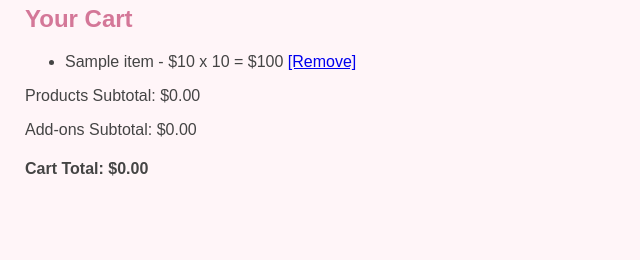
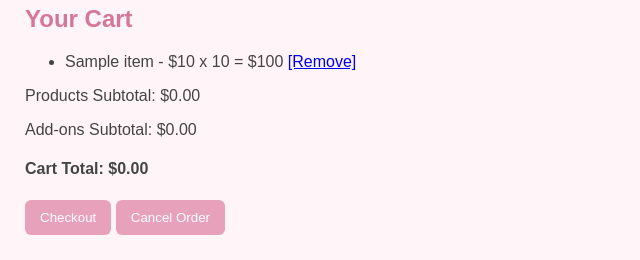
Before and after one commit to gursimrran/AS91896---AS91897--asses, a Flask app: template templates/index1.html in a window 1280 px wide. Shown: the part 791-1051 px from the top of the page, without its empty margins (0-640 px from the left). Before the commit the page ends 967 px from the top, so only its background shows below. Run offline with Flask 3, Linux system fonts and the light colour scheme; the template is opened without the code that fills it: most values are stand-ins (such as "Sample title", 1, 10 or a date in 2020).

Commit message:
Added Cancel Order button to the cart section

```diff
--- a/templates/index1.html
+++ b/templates/index1.html
@@ -128,6 +128,15 @@
      <p>Add-ons Subtotal: ${{ '%.2f' % addon_subtotal }}</p>
 
      <h4>Cart Total: ${{ '%.2f' % cart_total }}</h4>
+
+     <form action="{{ url_for('checkout') }}" method="post">
+        <button type="submit">Checkout</button>
+
+        <button type="submit" formaction="{{ url_for('cancel_order') }}">
+            Cancel Order
+        </button>
+    </form>
+
 {% else %}
      <p>Your cart is empty</p>
 {% endif %}
```
